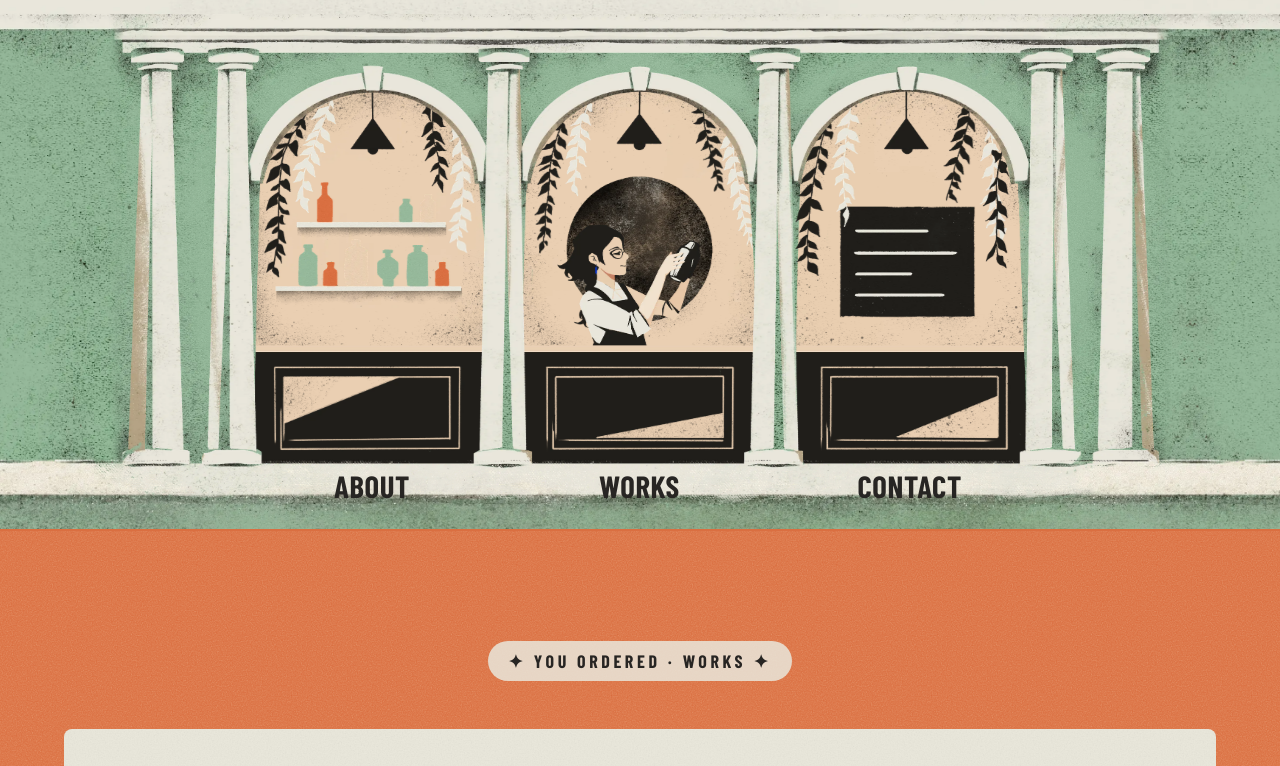
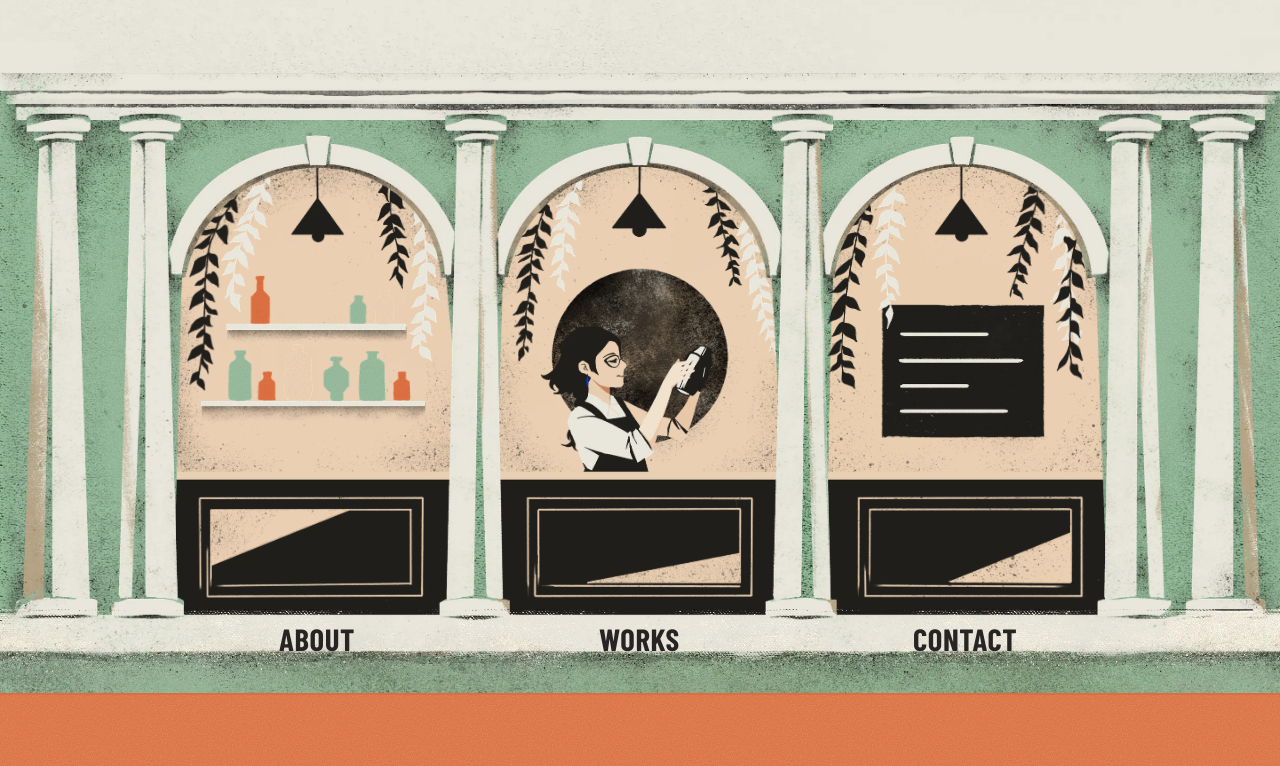
Before and after one commit to reidqiye/qiuye-portfolio, a plain HTML site: page index.html in a window 1280 px wide. Shown: the part 271-1037 px from the top of the page. Drawn offline with nearby package versions, Linux system fonts and the light colour scheme; a web font is replaced by a local one.

Commit message:
Scene fills screen width

```diff
--- a/index.html
+++ b/index.html
@@ -8,7 +8,7 @@
 <link rel="preconnect" href="https://fonts.googleapis.com">
 <link rel="preconnect" href="https://fonts.gstatic.com" crossorigin>
 <link rel="stylesheet" href="https://fonts.googleapis.com/css2?family=Archivo:ital,wght@1,800;1,900&amp;family=Barlow+Condensed:ital,wght@0,500;0,600;0,700;1,500;1,600&amp;family=Noto+Sans+SC:wght@400;500&amp;display=swap">
-<link rel="stylesheet" href="style.css?v=5">
+<link rel="stylesheet" href="style.css?v=6">
 </head>
 <body>
 <div id="root" class="page">
@@ -171,6 +171,6 @@
 </section>
 
 </div>
-<script src="main.js?v=5"></script>
+<script src="main.js?v=6"></script>
 </body>
 </html>
--- a/style.css
+++ b/style.css
@@ -22,10 +22,10 @@ img { display: block; }
 .cond { font-family: 'Barlow Condensed', sans-serif; }
 
 /* ---------- Stage (your hand-drawn facade) ----------
-   --sw is the width of the bar scene. The whole facade is scaled so it fits the first screen. */
-:root { --sw: min(1440px, 100vw, calc(100vh * 4087 / 3079)); }
+   --sw is the width of the bar scene. It fills the screen width; the drawn side walls only show on screens wider than 1920px. */
+:root { --sw: min(1920px, 100vw); }
 .stage-wrap { position: relative; overflow: hidden; background: #E8E6DB; height: calc(var(--sw) * 3079 / 4087); }
-.stage { position: absolute; top: 0; left: 50%; width: calc(var(--sw) * 7363 / 4087); height: 100%; transform: translateX(-50%); background: url(assets/stage_bg.webp?v=5) center top / 100% 100% no-repeat; }
+.stage { position: absolute; top: 0; left: 50%; width: calc(var(--sw) * 7363 / 4087); height: 100%; transform: translateX(-50%); background: url(assets/stage_bg.webp?v=6) center top / 100% 100% no-repeat; }
 .scene { position: absolute; left: 50%; top: calc(var(--sw) * 1097 / 4087); width: var(--sw); aspect-ratio: 4320 / 2040; transform: translateX(-50%);
   /* soften the scene's outer edges into your drawn wall and floor */
   -webkit-mask-image: linear-gradient(to right, transparent 0, #000 1.4%, #000 98.6%, transparent 100%), linear-gradient(to bottom, #000 95.5%, transparent 100%);
```
